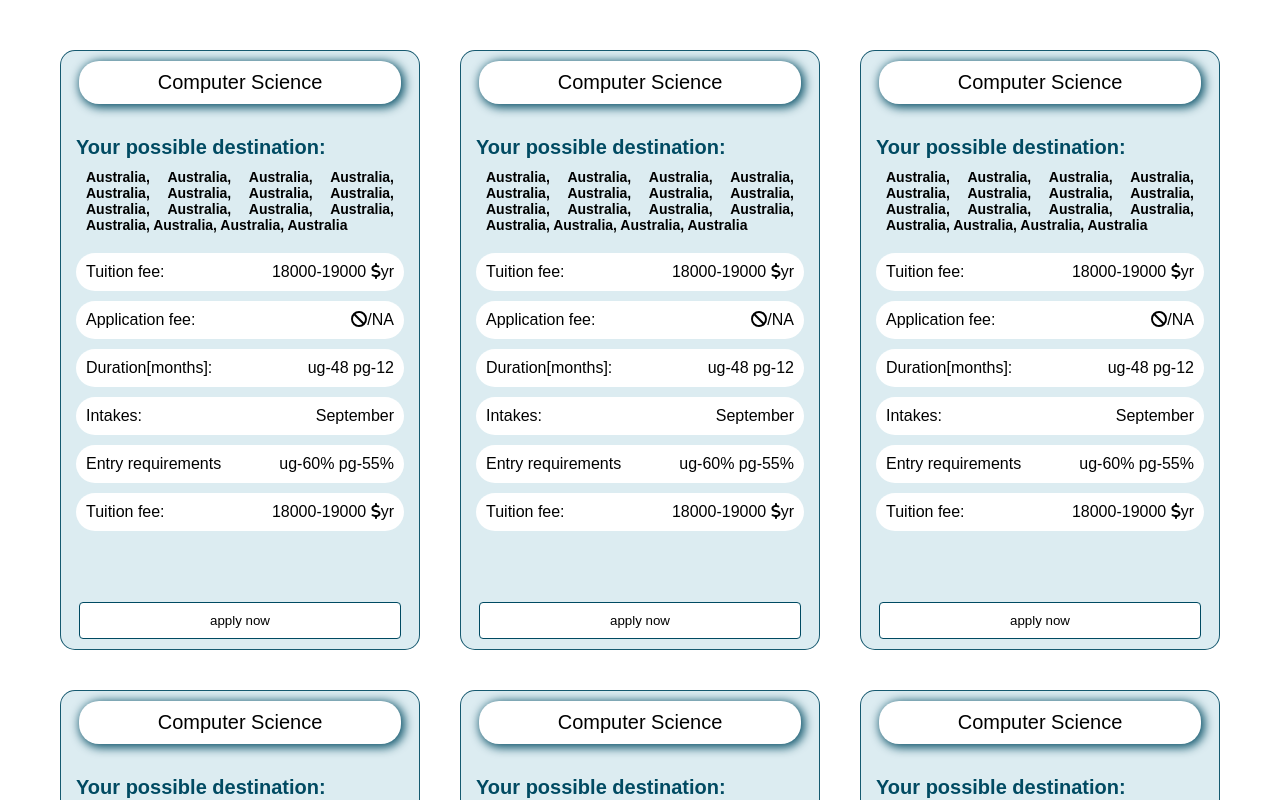
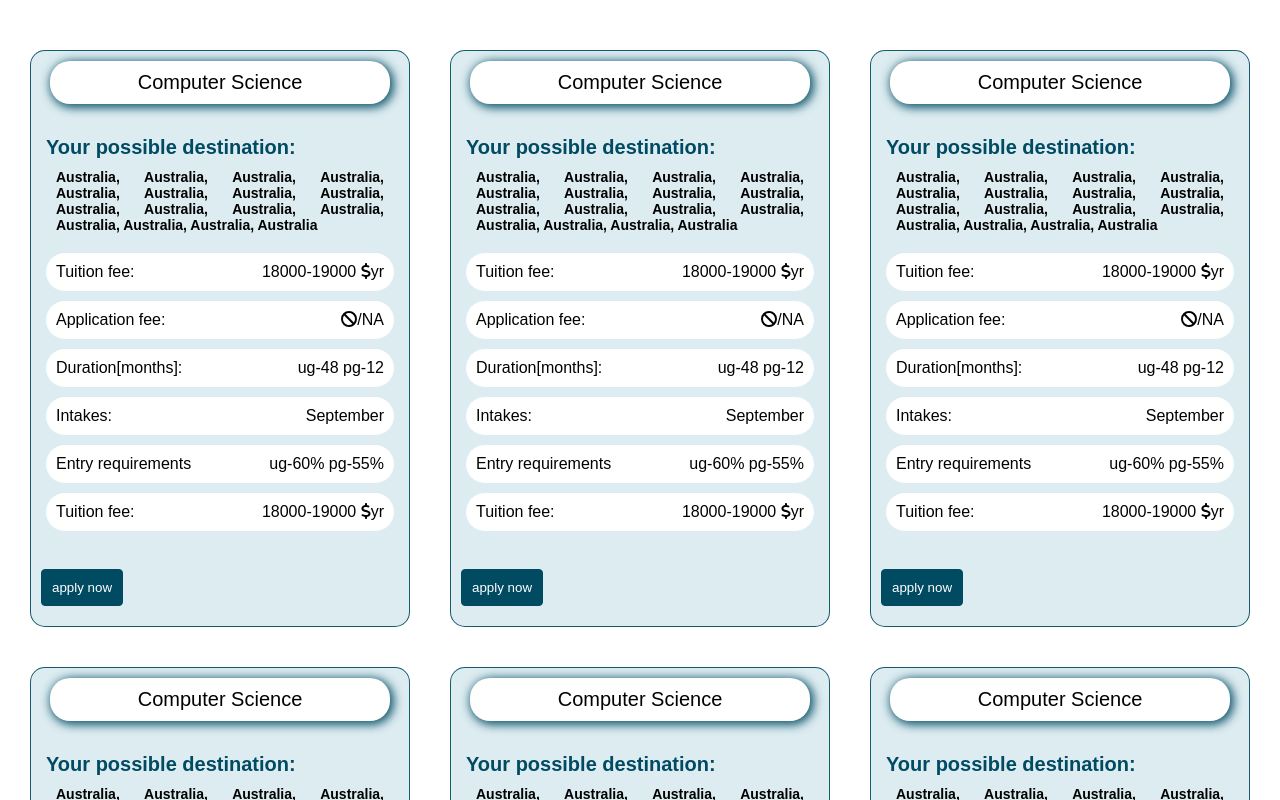
Before and after one commit to mahfuz-ta09/nrc-london, a Next.js app: page /Subjects in a window 1280 px wide. Shown: the part 420-1220 px from the top of the page. Built offline with nearby package versions, Linux system fonts and the light colour scheme; a web font is replaced by a local one.

Commit message:
structure re arranged1.3

```diff
--- a/src/css/Students/Subjects/Subjects.css
+++ b/src/css/Students/Subjects/Subjects.css
@@ -56,8 +56,8 @@
 }
 
 .single-subject{
-    height: 600px;
-    width: 360px;
+    height: auto;
+    width: 380px;
     background: rgba(217, 234, 240, 0.9);
     border: 1px solid rgba(0, 74, 98,0.9);
     border-radius: 15px;
@@ -86,13 +86,13 @@
 }
 
 .apply-now{
-    width: 90%;
+    object-fit: contain;
     margin: 0 auto;
     position: absolute;
     left: 10px;
-    right: 10px;
-    bottom: 10px;
-    background: #fff;
+    bottom: 20px;
+    color: #fff;
+    background: rgb(0, 74, 98);
     border: 1px solid rgb(0, 74, 98);
     padding: 10px;
     display: flex;
@@ -107,6 +107,7 @@
 
 .additional{
     margin-top: 70px;
+    margin-bottom: 80px;
 }
 
 .additional h4{
--- a/src/css/shared/Navbar/Navbar.css
+++ b/src/css/shared/Navbar/Navbar.css
@@ -155,7 +155,7 @@
 .contact-section{
     width: 250px;
     height: 150px;
-    border: 1px solid #fff;
+    border: 1px solid #989696;
     background: rgb(1, 17, 21);
     border-radius: 5px;
     display: flex;
```
